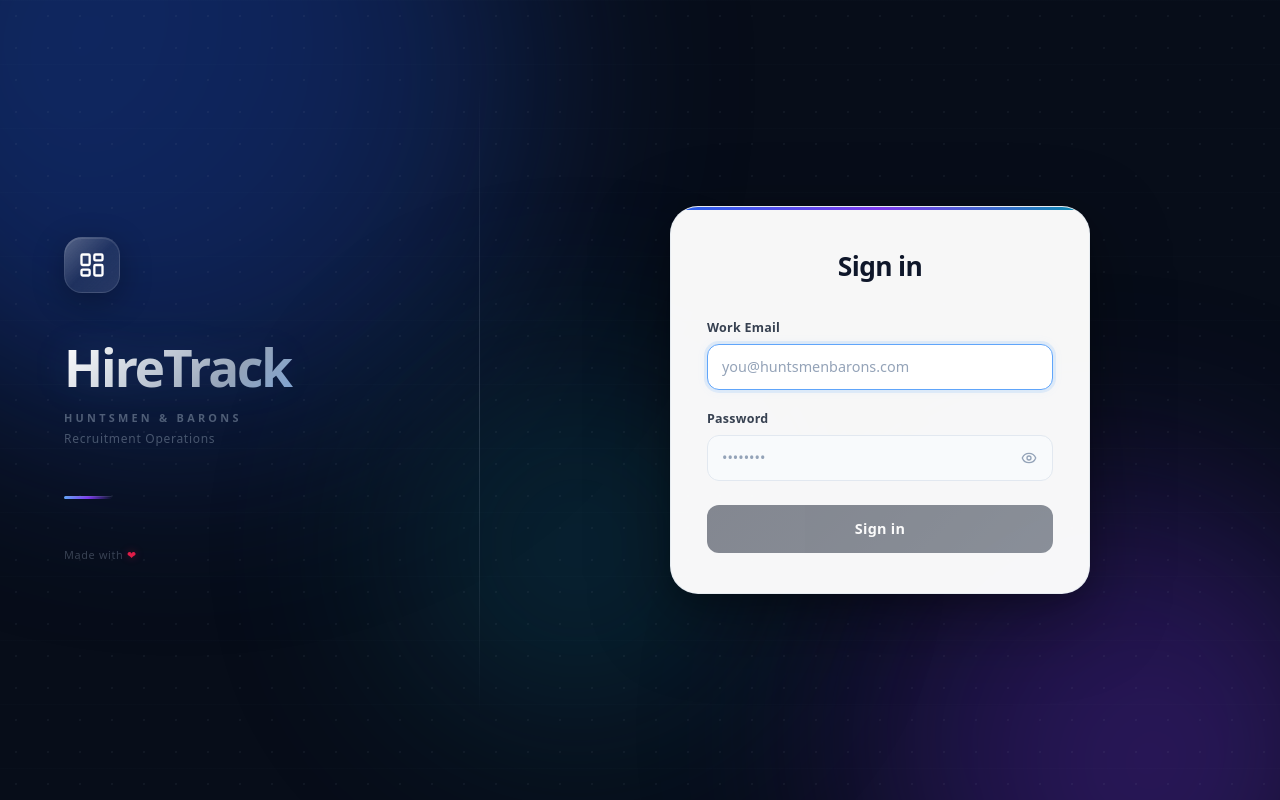
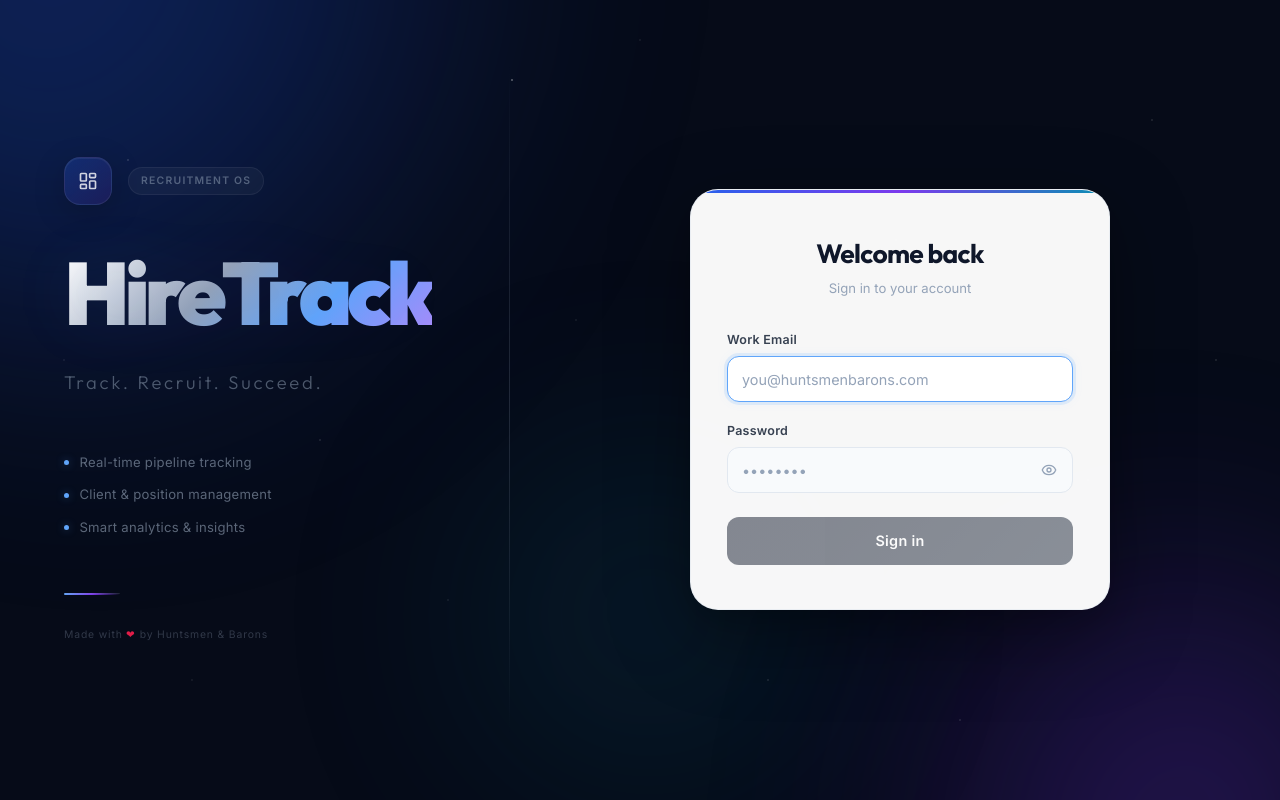
Before and after one commit to chandansah-18/Hiretrack, a Next.js app: page /login in a window 1280 px wide. Built offline with nearby package versions, Linux system fonts and the light colour scheme; no server answers.

Commit message:
feat: redesigned login page with larger HireTrack, Outfit font, enhanced visuals

```diff
--- a/src/app/login/login.module.css
+++ b/src/app/login/login.module.css
@@ -1,9 +1,11 @@
+@import url('https://fonts.googleapis.com/css2?family=Outfit:wght@300;400;700;800;900&family=Inter:wght@400;500;600;700&display=swap');
+
 .root {
   position: relative;
   min-height: 100vh;
   display: flex;
   overflow: hidden;
-  background: #070d19;
+  background: #060b18;
 }
 
 .bg {
@@ -16,67 +18,100 @@
 .blob {
   position: absolute;
   border-radius: 9999px;
-  filter: blur(100px);
-  opacity: 0.35;
-  animation: blobDrift 16s ease-in-out infinite alternate;
+  filter: blur(120px);
+  opacity: 0.3;
+  animation: blobDrift 20s ease-in-out infinite alternate;
 }
 
 .blob1 {
-  width: 700px;
-  height: 700px;
-  background: radial-gradient(circle at 30% 40%, #2563eb 0%, #1d4ed8 40%, #1e3a5f 100%);
-  top: -250px;
-  left: -200px;
-  animation-duration: 18s;
+  width: 800px;
+  height: 800px;
+  background: radial-gradient(circle at 30% 40%, #2563eb 0%, #1d4ed8 30%, transparent 70%);
+  top: -350px;
+  left: -250px;
+  animation-duration: 22s;
 }
 
 .blob2 {
-  width: 550px;
-  height: 550px;
-  background: radial-gradient(circle at 70% 60%, #7c3aed 0%, #5b21b6 40%, #0d1f36 100%);
-  bottom: -180px;
-  right: -100px;
-  animation-duration: 14s;
-  animation-delay: -5s;
+  width: 600px;
+  height: 600px;
+  background: radial-gradient(circle at 70% 60%, #7c3aed 0%, #5b21b6 30%, transparent 70%);
+  bottom: -250px;
+  right: -150px;
+  animation-duration: 18s;
+  animation-delay: -6s;
 }
 
 .blob3 {
-  width: 400px;
-  height: 400px;
-  background: radial-gradient(circle at 50% 50%, #0891b2 0%, #0e7490 50%, #0a1929 100%);
-  top: 40%;
-  left: 30%;
-  animation-duration: 20s;
-  animation-delay: -10s;
-  opacity: 0.2;
-}
-
-.blob4 {
-  width: 250px;
-  height: 250px;
-  background: radial-gradient(circle, #f59e0b 0%, #d97706 100%);
-  top: 15%;
-  right: 25%;
-  animation-duration: 12s;
-  animation-delay: -3s;
-  opacity: 0.12;
+  width: 450px;
+  height: 450px;
+  background: radial-gradient(circle at 50% 50%, #0891b2 0%, #0e7490 40%, transparent 70%);
+  top: 45%;
+  left: 35%;
+  animation-duration: 24s;
+  animation-delay: -12s;
+  opacity: 0.15;
 }
 
 @keyframes blobDrift {
   0%   { transform: translate(0, 0) scale(1); }
-  33%  { transform: translate(30px, -20px) scale(1.05); }
-  66%  { transform: translate(-20px, 25px) scale(0.95); }
-  100% { transform: translate(40px, 30px) scale(1.08); }
+  33%  { transform: translate(40px, -30px) scale(1.06); }
+  66%  { transform: translate(-30px, 35px) scale(0.94); }
+  100% { transform: translate(50px, -20px) scale(1.04); }
 }
 
-.grid {
+.stars {
   position: absolute;
   inset: 0;
   pointer-events: none;
   background-image:
-    radial-gradient(circle, rgba(148, 163, 184, 0.07) 1px, transparent 1px),
-    linear-gradient(rgba(148, 163, 184, 0.02) 1px, transparent 1px);
-  background-size: 32px 32px, 64px 64px;
+    radial-gradient(1px 1px at 10% 20%, rgba(255,255,255,0.4), transparent),
+    radial-gradient(1px 1px at 25% 55%, rgba(255,255,255,0.3), transparent),
+    radial-gradient(1.5px 1.5px at 40% 10%, rgba(255,255,255,0.5), transparent),
+    radial-gradient(1px 1px at 55% 70%, rgba(255,255,255,0.3), transparent),
+    radial-gradient(1px 1px at 70% 30%, rgba(255,255,255,0.4), transparent),
+    radial-gradient(1.5px 1.5px at 85% 60%, rgba(255,255,255,0.3), transparent),
+    radial-gradient(1px 1px at 15% 85%, rgba(255,255,255,0.2), transparent),
+    radial-gradient(1px 1px at 90% 15%, rgba(255,255,255,0.3), transparent),
+    radial-gradient(1px 1px at 45% 40%, rgba(255,255,255,0.2), transparent),
+    radial-gradient(1px 1px at 60% 85%, rgba(255,255,255,0.3), transparent),
+    radial-gradient(1px 1px at 5% 45%, rgba(255,255,255,0.2), transparent),
+    radial-gradient(1px 1px at 75% 90%, rgba(255,255,255,0.3), transparent),
+    radial-gradient(1px 1px at 35% 75%, rgba(255,255,255,0.2), transparent),
+    radial-gradient(1px 1px at 95% 45%, rgba(255,255,255,0.3), transparent),
+    radial-gradient(1px 1px at 50% 5%, rgba(255,255,255,0.2), transparent);
+}
+
+.shootingStar {
+  position: absolute;
+  width: 2px;
+  height: 2px;
+  background: #fff;
+  border-radius: 50%;
+  box-shadow: 0 0 6px 2px rgba(255,255,255,0.3);
+  animation: shoot 6s ease-in-out infinite;
+  top: 12%;
+  left: 60%;
+  opacity: 0;
+}
+
+.shootingStar::after {
+  content: "";
+  position: absolute;
+  top: 0;
+  right: 0;
+  width: 60px;
+  height: 1px;
+  background: linear-gradient(to left, rgba(255,255,255,0.6), transparent);
+  transform: rotate(0deg) translateX(0);
+}
+
+@keyframes shoot {
+  0% { transform: translate(0, 0) rotate(-30deg); opacity: 0; }
+  5% { opacity: 1; }
+  15% { transform: translate(-300px, 170px) rotate(-30deg); opacity: 1; }
+  20% { opacity: 0; }
+  100% { opacity: 0; }
 }
 
 .main {
@@ -90,19 +125,9 @@
 
 .brandPanel {
   display: none;
-  width: 480px;
+  width: 520px;
   flex-shrink: 0;
   position: relative;
-}
-
-.brandPanel::after {
-  content: "";
-  position: absolute;
-  right: 0;
-  top: 10%;
-  height: 80%;
-  width: 1px;
-  background: linear-gradient(to bottom, transparent, rgba(148, 163, 184, 0.15), rgba(148, 163, 184, 0.25), rgba(148, 163, 184, 0.15), transparent);
 }
 
 @media (min-width: 900px) {
@@ -113,100 +138,146 @@
   display: flex;
   flex-direction: column;
   justify-content: center;
-  gap: 3rem;
+  gap: 1.5rem;
   padding: 3rem 4rem;
   width: 100%;
   position: relative;
 }
 
-.logo {
+.brandInner::before {
+  content: "";
+  position: absolute;
+  right: 10px;
+  top: 8%;
+  height: 84%;
+  width: 1px;
+  background: linear-gradient(to bottom, transparent, rgba(148, 163, 184, 0.12), rgba(148, 163, 184, 0.2), rgba(148, 163, 184, 0.12), transparent);
+}
+
+.brandTop {
+  display: flex;
+  align-items: center;
+  gap: 1rem;
+  margin-bottom: 1.5rem;
+}
+
+.logoIcon {
   display: grid;
   place-items: center;
-  height: 56px;
-  width: 56px;
-  border-radius: 18px;
-  background: linear-gradient(135deg, rgba(255,255,255,0.12) 0%, rgba(255,255,255,0.04) 100%);
-  border: 1px solid rgba(255,255,255,0.1);
-  box-shadow:
-    0 8px 32px rgba(0,0,0,0.3),
-    inset 0 1px 0 rgba(255,255,255,0.1);
-  backdrop-filter: blur(12px);
+  height: 48px;
+  width: 48px;
+  border-radius: 16px;
+  background: linear-gradient(135deg, rgba(37, 99, 235, 0.25) 0%, rgba(124, 58, 237, 0.15) 100%);
+  border: 1px solid rgba(255,255,255,0.08);
+  box-shadow: 0 8px 32px rgba(0,0,0,0.2), inset 0 1px 0 rgba(255,255,255,0.06);
+  flex-shrink: 0;
+}
+
+.badge {
+  font-family: 'Inter', ui-sans-serif, system-ui, sans-serif;
+  font-size: 0.65rem;
+  font-weight: 600;
+  letter-spacing: 0.12em;
+  text-transform: uppercase;
+  padding: 0.35rem 0.75rem;
+  border-radius: 100px;
+  background: rgba(255,255,255,0.04);
+  border: 1px solid rgba(255,255,255,0.06);
+  color: rgba(148, 163, 184, 0.5);
+}
+
+.brandTitle {
+  font-family: 'Outfit', ui-sans-serif, system-ui, sans-serif;
+  font-size: 5.5rem;
+  font-weight: 900;
+  line-height: 0.92;
+  letter-spacing: -0.06em;
+  margin: 0 0 1.2rem;
   position: relative;
 }
 
-.logo::before {
-  content: "";
-  position: absolute;
-  inset: -1px;
-  border-radius: 18px;
-  background: linear-gradient(135deg, rgba(255,255,255,0.2), transparent, rgba(255,255,255,0.08));
-  z-index: -1;
-}
-
-.eyebrow {
-  font-size: 0.68rem;
-  font-weight: 600;
-  letter-spacing: 0.3em;
-  text-transform: uppercase;
-  color: rgba(148, 163, 184, 0.5);
-  margin: 0 0 0.2rem;
-}
-
-.eyebrow2 {
-  font-size: 0.75rem;
-  font-weight: 500;
-  color: rgba(148, 163, 184, 0.45);
-  margin: 0;
-  letter-spacing: 0.06em;
-}
-
-.brandTitle {
-  font-family: var(--font-space-grotesk), ui-sans-serif, system-ui, sans-serif;
-  font-size: 3.2rem;
-  font-weight: 800;
-  line-height: 1.05;
-  letter-spacing: -0.04em;
-  margin: 0 0 1rem;
-  background: linear-gradient(135deg, #ffffff 0%, #94a3b8 50%, #60a5fa 100%);
+.brandTitleGradient {
+  background: linear-gradient(135deg, #ffffff 0%, #94a3b8 40%, #60a5fa 70%, #a78bfa 100%);
   -webkit-background-clip: text;
   -webkit-text-fill-color: transparent;
   background-clip: text;
   position: relative;
+  display: inline-block;
 }
 
-.brandTitle::after {
-  content: "HireTrack";
+.brandTitleGlow {
   position: absolute;
   inset: 0;
-  background: linear-gradient(135deg, rgba(96, 165, 250, 0.3), transparent);
+  background: linear-gradient(135deg, rgba(96, 165, 250, 0.25), rgba(124, 58, 237, 0.15), transparent);
   -webkit-background-clip: text;
   -webkit-text-fill-color: transparent;
   background-clip: text;
-  filter: blur(20px);
-  z-index: -1;
-  opacity: 0.6;
+  filter: blur(35px);
+  opacity: 0.7;
+  animation: glowPulse 4s ease-in-out infinite alternate;
+}
+
+@keyframes glowPulse {
+  0%   { opacity: 0.4; filter: blur(35px); }
+  100% { opacity: 0.8; filter: blur(25px); }
+}
+
+.tagline {
+  font-family: 'Outfit', ui-sans-serif, system-ui, sans-serif;
+  font-size: 1.15rem;
+  font-weight: 300;
+  color: rgba(148, 163, 184, 0.5);
+  margin: -0.5rem 0 1.5rem;
+  letter-spacing: 0.15em;
+}
+
+.features {
+  display: flex;
+  flex-direction: column;
+  gap: 0.8rem;
+  margin: 0.5rem 0 1rem;
+}
+
+.feature {
+  display: flex;
+  align-items: center;
+  gap: 0.65rem;
+  font-family: 'Inter', ui-sans-serif, system-ui, sans-serif;
+  font-size: 0.82rem;
+  color: rgba(148, 163, 184, 0.6);
+  font-weight: 400;
+  letter-spacing: 0.02em;
+}
+
+.featureDot {
+  width: 5px;
+  height: 5px;
+  border-radius: 50%;
+  background: #60a5fa;
+  flex-shrink: 0;
+  box-shadow: 0 0 8px rgba(96, 165, 250, 0.4);
 }
 
 .accentLine {
-  width: 48px;
-  height: 3px;
+  width: 56px;
+  height: 2px;
   border-radius: 2px;
   background: linear-gradient(90deg, #60a5fa, #7c3aed, transparent);
-  margin: 0;
+  margin: 1rem 0 0.5rem;
 }
 
 .madeWith {
-  font-size: 0.68rem;
-  color: rgba(148, 163, 184, 0.35);
+  font-family: 'Inter', ui-sans-serif, system-ui, sans-serif;
+  font-size: 0.65rem;
+  color: rgba(148, 163, 184, 0.3);
   margin: 0;
-  letter-spacing: 0.06em;
+  letter-spacing: 0.08em;
 }
 
 .heart {
   color: #e11d48;
   display: inline-block;
   animation: heartPulse 1.8s ease-in-out infinite;
-  text-shadow: 0 0 8px rgba(225, 29, 72, 0.4);
 }
 
 @keyframes heartPulse {
@@ -226,14 +297,14 @@
   width: 100%;
   max-width: 420px;
   background: rgba(255, 255, 255, 0.97);
-  border: 1px solid rgba(226, 232, 240, 0.7);
+  border: 1px solid rgba(226, 232, 240, 0.6);
   border-radius: 28px;
-  padding: 2.5rem 2.25rem;
+  padding: 2.75rem 2.25rem;
   box-shadow:
-    0 0 0 1px rgba(0,0,0,0.03),
+    0 0 0 1px rgba(0,0,0,0.02),
     0 24px 80px rgba(0,0,0,0.35),
-    0 8px 24px rgba(0,0,0,0.15);
-  animation: cardIn 0.5s cubic-bezier(0.16, 1, 0.3, 1) both;
+    0 8px 24px rgba(0,0,0,0.1);
+  animation: cardIn 0.6s cubic-bezier(0.16, 1, 0.3, 1) both;
   position: relative;
   overflow: hidden;
 }
@@ -249,7 +320,7 @@
 }
 
 @keyframes cardIn {
-  from { opacity: 0; transform: translateY(24px) scale(0.97); }
+  from { opacity: 0; transform: translateY(32px) scale(0.96); }
   to   { opacity: 1; transform: translateY(0) scale(1); }
 }
 
@@ -273,12 +344,20 @@
 }
 
 .cardTitle {
-  font-family: var(--font-space-grotesk), ui-sans-serif, system-ui, sans-serif;
+  font-family: 'Outfit', ui-sans-serif, system-ui, sans-serif;
   font-size: 1.65rem;
   font-weight: 700;
   letter-spacing: -0.025em;
   color: #0f172a;
   margin: 0;
+}
+
+.cardSubtitle {
+  font-family: 'Inter', ui-sans-serif, system-ui, sans-serif;
+  font-size: 0.82rem;
+  color: #94a3b8;
+  margin: 0.35rem 0 0;
+  font-weight: 400;
 }
 
 .form {
@@ -294,6 +373,7 @@
 }
 
 .label {
+  font-family: 'Inter', ui-sans-serif, system-ui, sans-serif;
   font-size: 0.78rem;
   font-weight: 600;
   color: #374151;
@@ -311,7 +391,7 @@
   color: #0f172a;
   outline: none;
   transition: border-color 0.2s, box-shadow 0.2s, background 0.2s;
-  font-family: inherit;
+  font-family: 'Inter', ui-sans-serif, system-ui, sans-serif;
   box-sizing: border-box;
 }
 
@@ -368,6 +448,7 @@
   border-radius: 10px;
   background: #fff5f5;
   border: 1px solid #fecaca;
+  font-family: 'Inter', ui-sans-serif, system-ui, sans-serif;
   font-size: 0.82rem;
   color: #dc2626;
   font-weight: 500;
@@ -380,6 +461,7 @@
   border: none;
   background: linear-gradient(135deg, #0f172a 0%, #1e293b 100%);
   color: #fff;
+  font-family: 'Inter', ui-sans-serif, system-ui, sans-serif;
   font-size: 0.9rem;
   font-weight: 600;
   cursor: pointer;
@@ -389,7 +471,6 @@
   justify-content: center;
   gap: 0.5rem;
   transition: opacity 0.2s, transform 0.15s, box-shadow 0.2s;
-  font-family: inherit;
   margin-top: 0.25rem;
   position: relative;
   overflow: hidden;
--- a/src/app/login/page.tsx
+++ b/src/app/login/page.tsx
@@ -63,28 +63,55 @@ export default function LoginPage() {
         <div className={`${styles.blob} ${styles.blob3}`} />
       </div>
 
-      <div className={styles.grid} aria-hidden="true" />
+      <div className={styles.stars} aria-hidden="true" />
+      <div className={styles.shootingStar} aria-hidden="true" />
 
       <main className={styles.main}>
         <div className={styles.brandPanel}>
           <div className={styles.brandInner}>
-            <div className={styles.logo}>
-              <LayoutDashboard className="h-7 w-7 text-white" />
+            <div className={styles.brandTop}>
+              <div className={styles.logoIcon}>
+                <LayoutDashboard className="h-5 w-5 text-white/80" />
+              </div>
+              <span className={styles.badge}>Recruitment OS</span>
             </div>
-            <div>
-              <h1 className={styles.brandTitle}>HireTrack</h1>
-              <p className={styles.eyebrow}>Huntsmen &amp; Barons</p>
-              <p className={styles.eyebrow2}>Recruitment Operations</p>
+
+            <h1 className={styles.brandTitle}>
+              <span className={styles.brandTitleGradient}>
+                HireTrack
+              </span>
+              <span className={styles.brandTitleGlow} aria-hidden="true">
+                HireTrack
+              </span>
+            </h1>
+
+            <p className={styles.tagline}>Track. Recruit. Succeed.</p>
+
+            <div className={styles.features}>
+              <div className={styles.feature}>
+                <span className={styles.featureDot} />
+                Real-time pipeline tracking
+              </div>
+              <div className={styles.feature}>
+                <span className={styles.featureDot} />
+                Client &amp; position management
+              </div>
+              <div className={styles.feature}>
+                <span className={styles.featureDot} />
+                Smart analytics &amp; insights
+              </div>
             </div>
+
             <hr className={styles.accentLine} />
-            <p className={styles.madeWith}>Made with <span className={styles.heart}>&#10084;</span></p>
+            <p className={styles.madeWith}>Made with <span className={styles.heart}>&#10084;</span> by Huntsmen &amp; Barons</p>
           </div>
         </div>
 
         <div className={styles.formPanel}>
           <div className={`${styles.card}${shake ? ` ${styles.shake}` : ""}`}>
             <div className={styles.cardHeader}>
-              <h2 className={styles.cardTitle}>Sign in</h2>
+              <h2 className={styles.cardTitle}>Welcome back</h2>
+              <p className={styles.cardSubtitle}>Sign in to your account</p>
             </div>
 
             <form onSubmit={handleSubmit} className={styles.form} noValidate>
```
